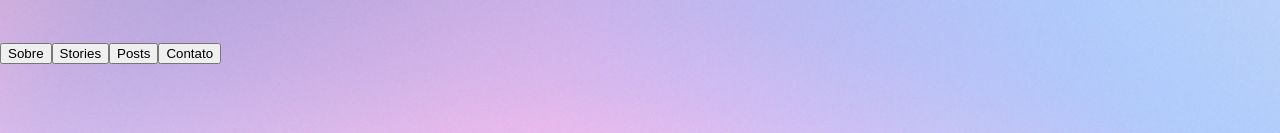
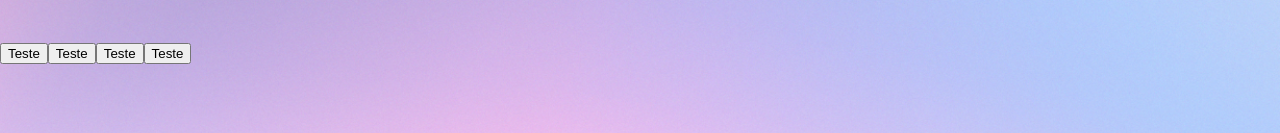
Before and after one commit to anaflausino/anaflausino.github.io, a React (Create React App) app: page / in a window 1280 px wide. Shown: the part 599-732 px from the top of the page. Built offline with nearby package versions, Linux system fonts and the light colour scheme.

Commit message:
fixing to test

```diff
--- a/src/components/App.tsx
+++ b/src/components/App.tsx
@@ -13,10 +13,10 @@ function App() {
                 </div>
             </div>
             <div className="bot-row">
-                <HomeBtn title="Sobre" page="sobre" />
-                <HomeBtn title="Stories" page="sobre" />
-                <HomeBtn title="Posts" page="sobre" />
-                <HomeBtn title="Contato" page="sobre" />
+                <HomeBtn />
+                <HomeBtn />
+                <HomeBtn />
+                <HomeBtn />
             </div>
         </div>
     );
--- a/src/components/HomeBtn/HomeBtn.tsx
+++ b/src/components/HomeBtn/HomeBtn.tsx
@@ -1,16 +1,8 @@
-import React, { ReactComponentElement } from "react";
+import React from "react";
 import "./HomeBtn.css";
 
-interface HomeBtnProps {
-    title: string;
-    page: string;
-}
-
-function HomeBtn(props: HomeBtnProps) {
-    const title: string = props.title;
-    // const page = props.page;
-
-    return <button>{title}</button>;
+function HomeBtn() {
+    return <button>Teste</button>;
 }
 
 export default HomeBtn;
```
